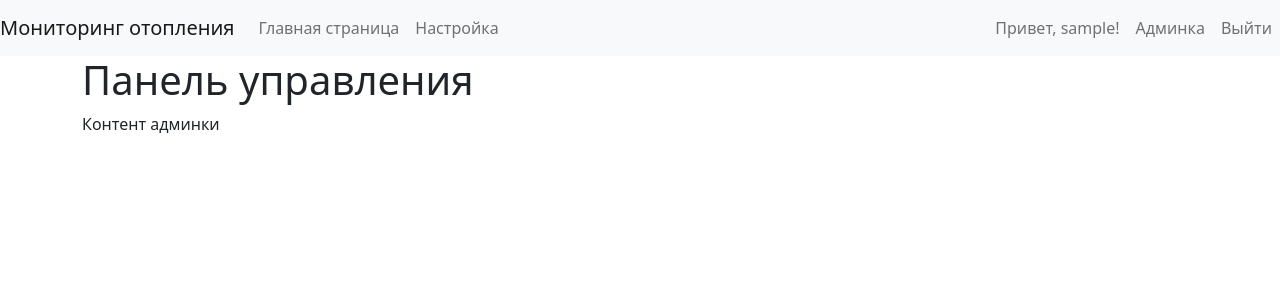
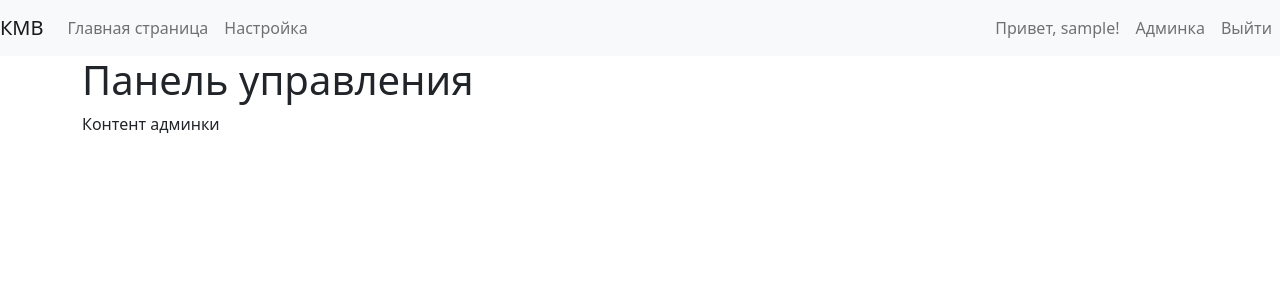
Before and after one commit to DorofeevAlexandr/kmv, a Flask app: page /admin/ in a window 1280 px wide. Shown: the top 300 px of the page. Run offline with Flask 3, Linux system fonts and the light colour scheme; the visitor is signed in with stand-in values (Sample User, id 1).

Commit message:
Изменил заголовок меню

```diff
--- a/webapp/templates/menu.html
+++ b/webapp/templates/menu.html
@@ -1,5 +1,5 @@
 <nav class="navbar navbar-expand-lg navbar-light bg-light">
-    <a class="navbar-brand" href="#">Мониторинг отопления</a>
+    <a class="navbar-brand" href="#">КМВ</a>
     <button class="navbar-toggler" type="button" data-toggle="collapse" data-target="#navbarSupportedContent" aria-controls="navbarSupportedContent" aria-expanded="false" aria-label="Toggle navigation">
       <span class="navbar-toggler-icon"></span>
     </button>
```
